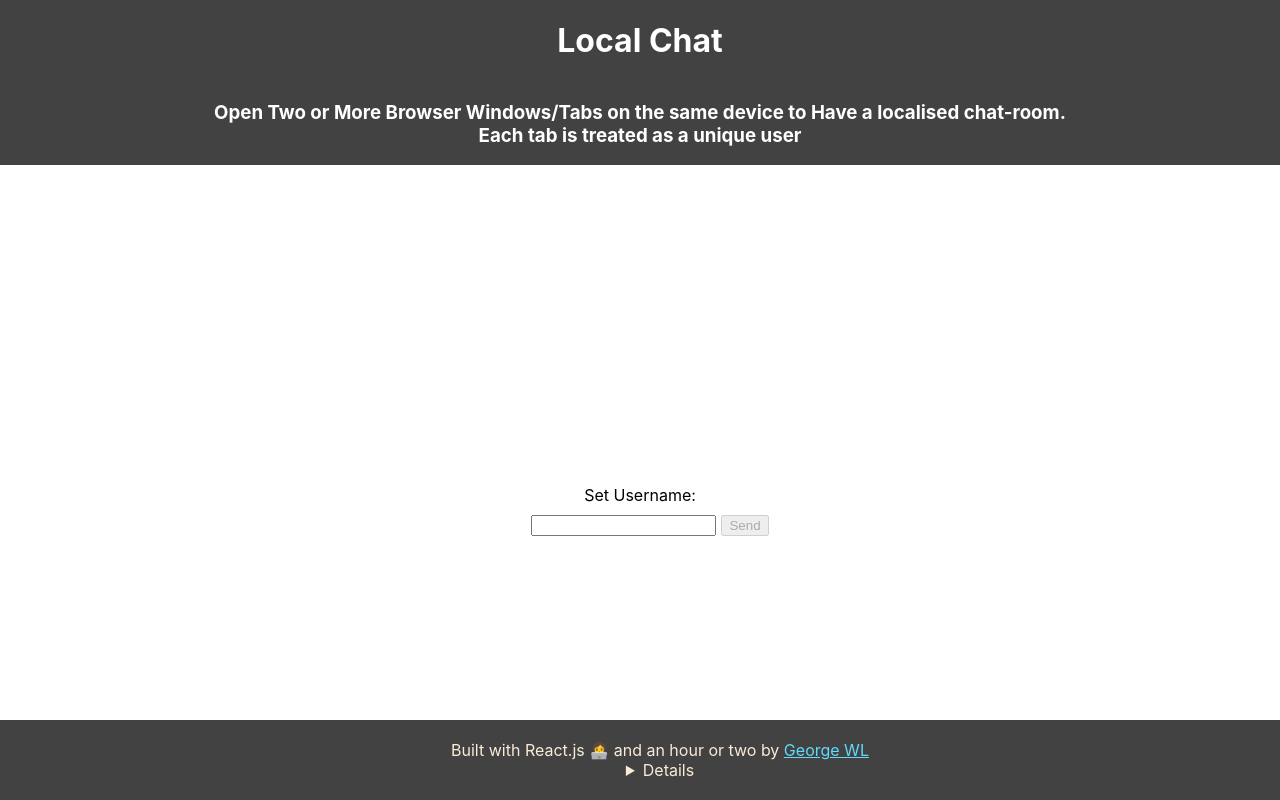
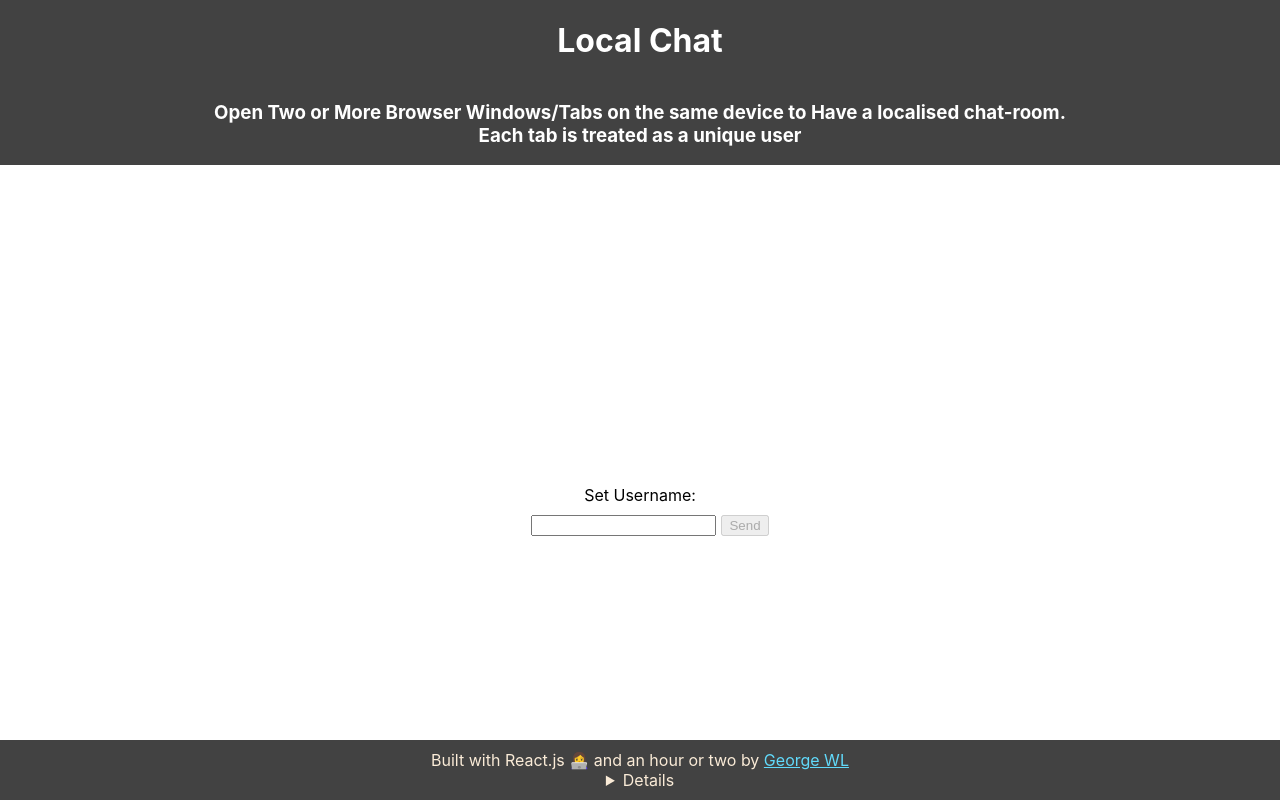
Before and after one commit to GeorgeWL/local-chat, a React (Create React App) app: page / in a window 1280 px wide. Built offline with nearby package versions, Linux system fonts and the light colour scheme.

Commit message:
Update App.css

```diff
--- a/src/App.css
+++ b/src/App.css
@@ -47,7 +47,7 @@
   background-color: #424242;
   color: antiquewhite;
   width: 100vw;
-  padding: 20px;
+  padding: 10px 0;
 }
 .App-footer>a{
   color: #61dafb !important;
```
